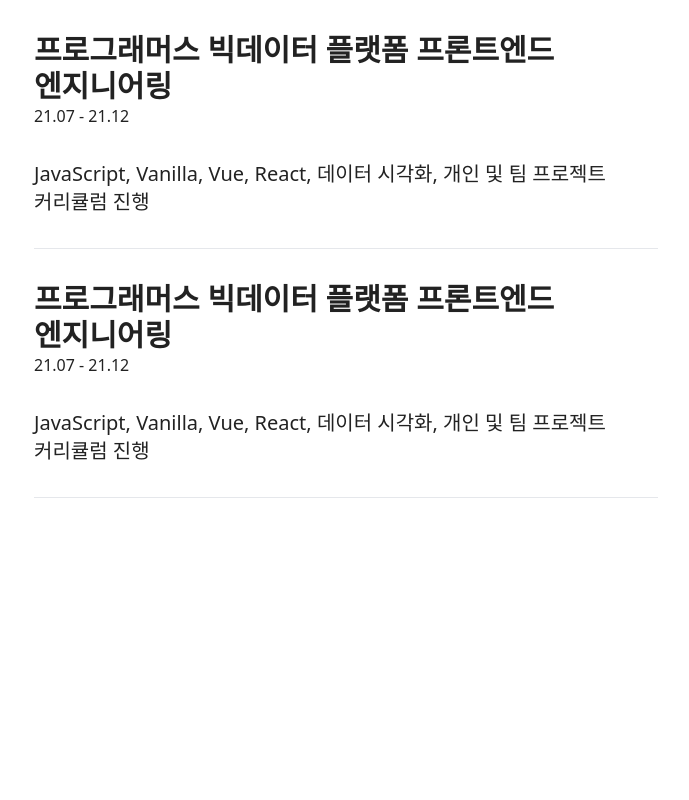
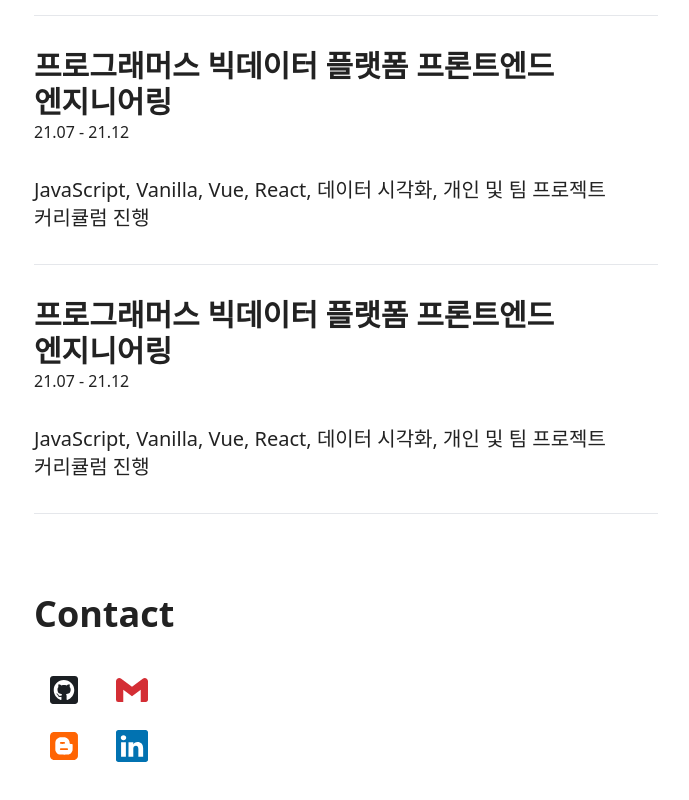
Before and after one commit to Muntari29/mysampleapp, a Next.js app: page / in a window 1280 px wide. Shown: the part 1610-2410 px from the top of the page, without its empty margins (294-983 px from the left). Before the commit the page ends 2156 px from the top, so only its background shows below. Built offline with nearby package versions, Linux system fonts and the light colour scheme.

Commit message:
ButtonTable 컴포넌트 및 config 파일 추가

```diff
--- /dev/null
+++ b/src/components/ButtonTable/ButtonTable.tsx
@@ -0,0 +1,34 @@
+import { BsLinkedin, BsGithub } from "react-icons/bs";
+import { SiGmail } from "react-icons/si";
+import { FaBlogger, FaGithubSquare } from "react-icons/fa";
+import Link from "next/link";
+import contact from "@/config/contact";
+
+const ButtonTable = () => {
+  return (
+    <div className="flex grid-cols-2 place-items-center gap-2 w-full md:w-32 mt-8 md:grid">
+      <button className="hover:bg-[#9da6ae] p-2 rounded-lg w-fit" type="button">
+        <Link href={contact.github} target="_blank">
+          <FaGithubSquare size={32} color="#1B1F23" />
+        </Link>
+      </button>
+      <button className="hover:bg-[#fa8f94] p-2 rounded-lg w-fit">
+        <Link href={contact.email} target="_blank">
+          <SiGmail size={32} color="#D42E35" />
+        </Link>
+      </button>
+      <button className="hover:bg-[#fdb98f] p-2 rounded-lg w-fit">
+        <Link href={contact.blog} target="_blank">
+          <FaBlogger size={32} color="#FF6503" />
+        </Link>
+      </button>
+      <button className="hover:bg-[#93d6f9] p-2 rounded-lg w-fit">
+        <Link href={contact.linkedIn} target="_blank">
+          <BsLinkedin size={32} color="#0172B1" />
+        </Link>
+      </button>
+    </div>
+  );
+};
+
+export default ButtonTable;
--- a/src/components/Header/Header.tsx
+++ b/src/components/Header/Header.tsx
@@ -19,11 +19,11 @@
     <header className="flex h-full box-border justify-end items-center bg-white dark:bg-dark-primary p-4">
       <div className="flex gap-4">
         <button
-          className="flex items-center w-6 h-6 rounded-full bg-dark-primary dark:bg-gray-600 hover:bg-gray-500 dark:hover:bg-black"
+          className="flex items-center w-10 h-10 rounded-full bg-dark-primary dark:bg-gray-600 hover:bg-gray-500 dark:hover:bg-black"
           onClick={handleChangeTheme}
         >
-          <div className="w-8 h-8 flex justify-center items-center">
-            <MdDarkMode />
+          <div className="w-10 h-10 flex justify-center items-center">
+            <MdDarkMode size={24} />
           </div>
         </button>
       </div>
--- /dev/null
+++ b/src/config/contact.ts
@@ -0,0 +1,9 @@
+const contact = {
+  github: "https://github.com/Muntari29",
+  email: "mailto://muntrock@gmail.com",
+  blog: "https://codermun-log.tistory.com",
+  linkedIn:
+    "https://www.linkedin.com/in/%EC%8A%B9%ED%9D%AC-%EB%AC%B8-623359208",
+};
+
+export default contact;
--- a/src/pages/index.tsx
+++ b/src/pages/index.tsx
@@ -5,6 +5,7 @@
 import Section from "@/components/Section/Section";
 import Contents from "@/components/Contents/Contents";
 import Row from "@/components/Row/Row";
+import ButtonTable from "@/components/ButtonTable/ButtonTable";
 
 const inter = Inter({ subsets: ["latin"] });
 
@@ -50,6 +51,10 @@
         <Row />
         <Row />
       </Section>
+      <Section>
+        <HText type="h2">Contact</HText>
+        <ButtonTable />
+      </Section>
     </>
   );
 }
```
Also changed, not shown: src/pages/_document.tsx (+5 -14 lines).
